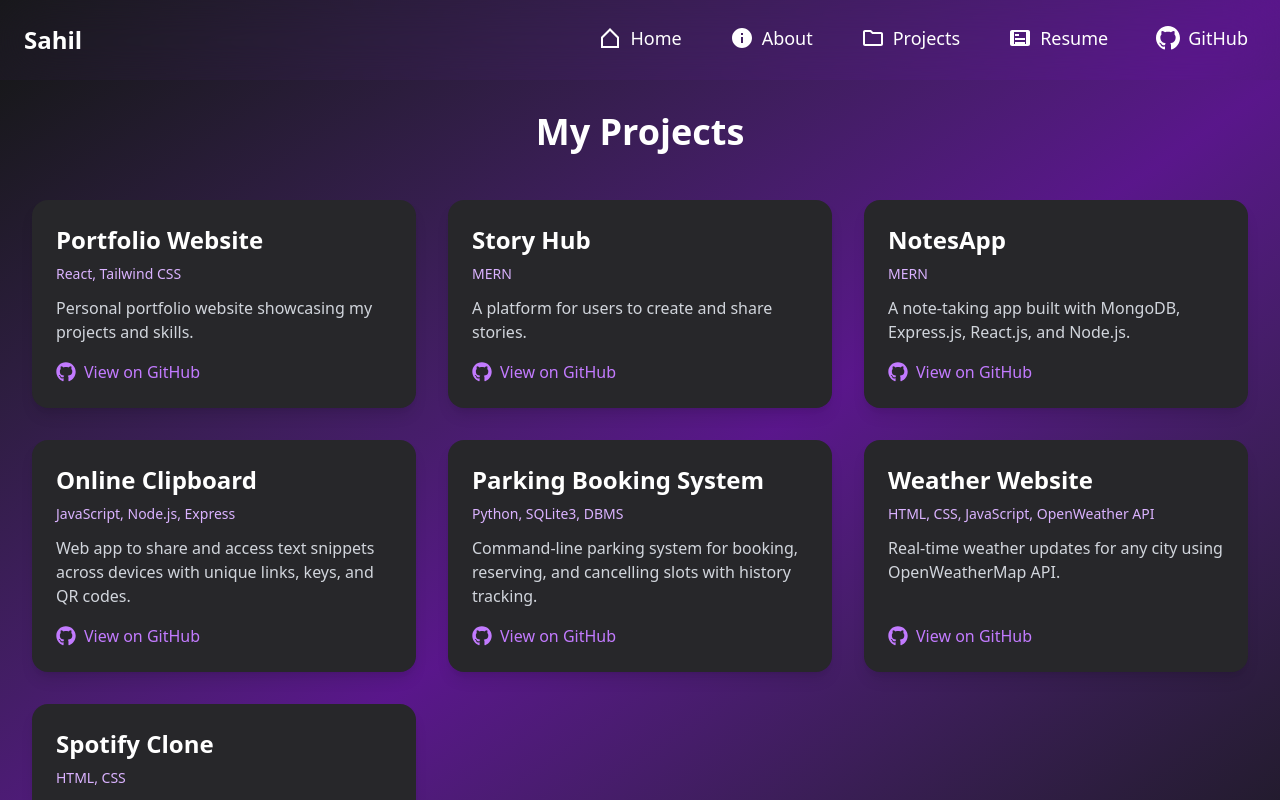
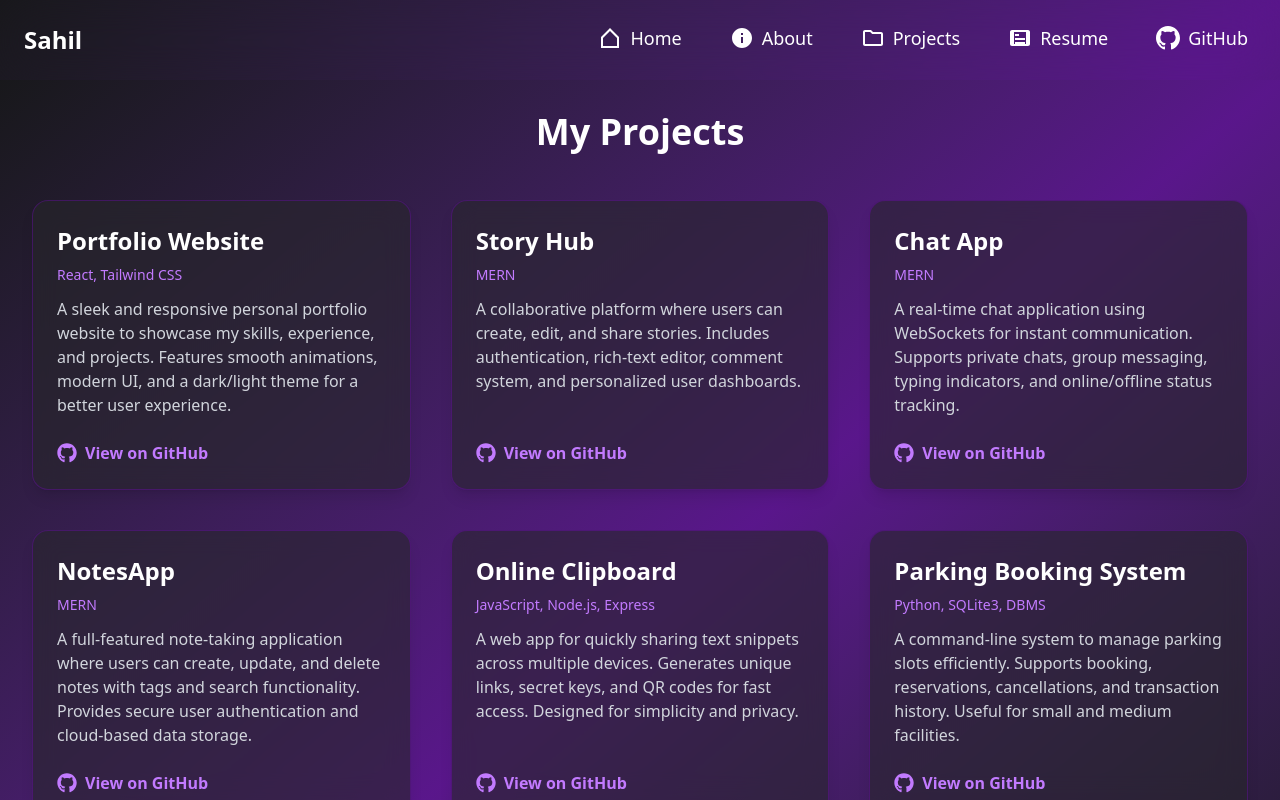
Before and after one commit to sonkamblesahil/portfolio, a React (Vite) app: page /projects in a window 1280 px wide. Built offline with nearby package versions, Linux system fonts and the light colour scheme.

Commit message:
added some new projecs

```diff
--- a/src/pages/ProjectsPage.jsx
+++ b/src/pages/ProjectsPage.jsx
@@ -2,72 +2,85 @@ import React from "react";
 import { FaGithub } from "react-icons/fa";
 
 const projects = [
-   {
+  {
     title: "Portfolio Website",
     tech: "React, Tailwind CSS",
-    desc: "Personal portfolio website showcasing my projects and skills.",
-    github: "https://github.com/sonkamblesahil"
+    desc: "A sleek and responsive personal portfolio website to showcase my skills, experience, and projects. Features smooth animations, modern UI, and a dark/light theme for a better user experience.",
+    github: "https://github.com/sonkamblesahil",
   },
   {
     title: "Story Hub",
     tech: "MERN",
-    desc: "A platform for users to create and share stories.",
-    github: "https://github.com/sonkamblesahil"
+    desc: "A collaborative platform where users can create, edit, and share stories. Includes authentication, rich-text editor, comment system, and personalized user dashboards.",
+    github: "https://github.com/sonkamblesahil",
+  },
+  {
+    title: "Chat App",
+    tech: "MERN",
+    desc: "A real-time chat application using WebSockets for instant communication. Supports private chats, group messaging, typing indicators, and online/offline status tracking.",
+    github: "https://github.com/sonkamblesahil",
   },
   {
     title: "NotesApp",
     tech: "MERN",
-    desc: "A note-taking app built with MongoDB, Express.js, React.js, and Node.js.",
-    github: "https://github.com/sonkamblesahil"
+    desc: "A full-featured note-taking application where users can create, update, and delete notes with tags and search functionality. Provides secure user authentication and cloud-based data storage.",
+    github: "https://github.com/sonkamblesahil",
   },
-
   {
     title: "Online Clipboard",
     tech: "JavaScript, Node.js, Express",
-    desc: "Web app to share and access text snippets across devices with unique links, keys, and QR codes.",
-    github: "https://github.com/sonkamblesahil"
+    desc: "A web app for quickly sharing text snippets across multiple devices. Generates unique links, secret keys, and QR codes for fast access. Designed for simplicity and privacy.",
+    github: "https://github.com/sonkamblesahil",
   },
   {
     title: "Parking Booking System",
     tech: "Python, SQLite3, DBMS",
-    desc: "Command-line parking system for booking, reserving, and cancelling slots with history tracking.",
-    github: "https://github.com/sonkamblesahil"
+    desc: "A command-line system to manage parking slots efficiently. Supports booking, reservations, cancellations, and transaction history. Useful for small and medium facilities.",
+    github: "https://github.com/sonkamblesahil",
   },
   {
     title: "Weather Website",
     tech: "HTML, CSS, JavaScript, OpenWeather API",
-    desc: "Real-time weather updates for any city using OpenWeatherMap API.",
-    github: "https://github.com/sonkamblesahil"
+    desc: "A weather forecast web app providing real-time temperature, humidity, and condition updates. Allows users to search by city with dynamic icons and responsive UI.",
+    github: "https://github.com/sonkamblesahil",
   },
   {
     title: "Spotify Clone",
     tech: "HTML, CSS",
-    desc: "Responsive music streaming interface mimicking Spotify with Flexbox and Grid layouts.",
-    github: "https://github.com/sonkamblesahil"
+    desc: "A responsive front-end clone of Spotify with a clean, modern interface. Built using CSS Flexbox and Grid, featuring playlists, music controls, and hover animations.",
+    github: "https://github.com/sonkamblesahil",
   },
+];
 
-];
 
 const ProjectsPage = () => {
   return (
-    <div className=" bg-gradient-to-br from-zinc-900 via-purple-900 to-zinc-900 p-8 text-white">
+    <div className="bg-gradient-to-br from-zinc-900 via-purple-900 to-zinc-900 p-8 text-white min-h-screen">
       <h1 className="text-4xl font-extrabold text-center mb-12">My Projects</h1>
-      <div className="grid sm:grid-cols-2 lg:grid-cols-3 gap-8">
+      <div className="grid sm:grid-cols-2 lg:grid-cols-3 gap-10">
         {projects.map((p, i) => (
           <div
             key={i}
-            className="bg-zinc-800 rounded-2xl shadow-lg p-6 flex flex-col justify-between hover:scale-105 transition-transform duration-300"
+            className="relative group bg-zinc-800/60 backdrop-blur-md rounded-2xl shadow-lg p-6 flex flex-col justify-between border border-purple-700/30 hover:border-purple-400 transition duration-300"
           >
-            <div>
-              <h2 className="text-2xl font-bold mb-2">{p.title}</h2>
-              <p className="text-purple-300 text-sm mb-3">{p.tech}</p>
+            {/* Hover glow */}
+            <div className="absolute inset-0 rounded-2xl bg-gradient-to-r from-purple-600 to-pink-500 opacity-0 group-hover:opacity-20 blur-xl transition duration-500"></div>
+
+            <div className="relative z-10">
+              <h2 className="text-2xl font-bold mb-2 group-hover:text-purple-300 transition">
+                {p.title}
+              </h2>
+              <p className="text-purple-400 text-sm mb-3 font-medium">
+                {p.tech}
+              </p>
               <p className="text-gray-300">{p.desc}</p>
             </div>
+
             <a
               href={p.github}
               target="_blank"
               rel="noopener noreferrer"
-              className="mt-4 flex items-center gap-2 text-purple-400 hover:text-purple-200 transition"
+              className="relative z-10 mt-6 flex items-center gap-2 text-purple-400 hover:text-purple-200 transition font-semibold"
             >
               <FaGithub size={20} /> View on GitHub
             </a>
--- a/src/pages/ResumePage.jsx
+++ b/src/pages/ResumePage.jsx
@@ -63,6 +63,10 @@ const ResumePage = () => {
                 <h3 className="text-lg font-medium text-purple-600">Story Hub</h3>
                 <p className="text-gray-700">A MERN stack platform for users to create, share, and read stories. Includes user authentication, story management, and a clean UI for engaging content. Designed RESTful APIs and implemented secure data handling.</p>
               </div>
+               <div>
+                <h3 className="text-lg font-medium text-purple-600">ChatApp</h3>
+                <p className="text-gray-700">A real-time chat application using MongoDB, Express.js, React.js, and Node.js. Allows users to send and receive messages instantly with a user-friendly interface. Features include group chats, direct messaging, and message notifications.</p>
+              </div>
               <div>
                 <h3 className="text-lg font-medium text-purple-600">NotesApp</h3>
                 <p className="text-gray-700">A note-taking app using MongoDB, Express.js, React.js, and Node.js. Allows users to create, edit, and delete notes with persistent storage. Features a user-friendly interface and real-time updates for efficient productivity.</p>
```
